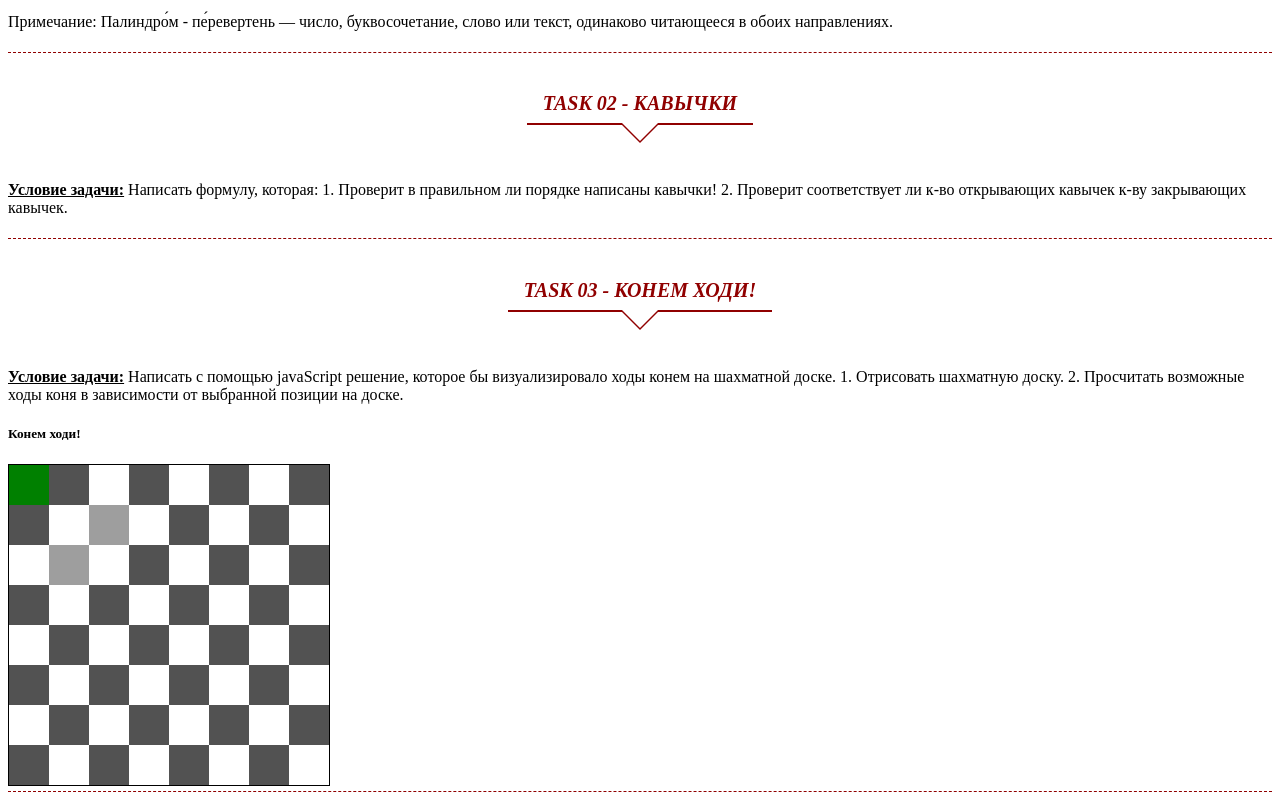
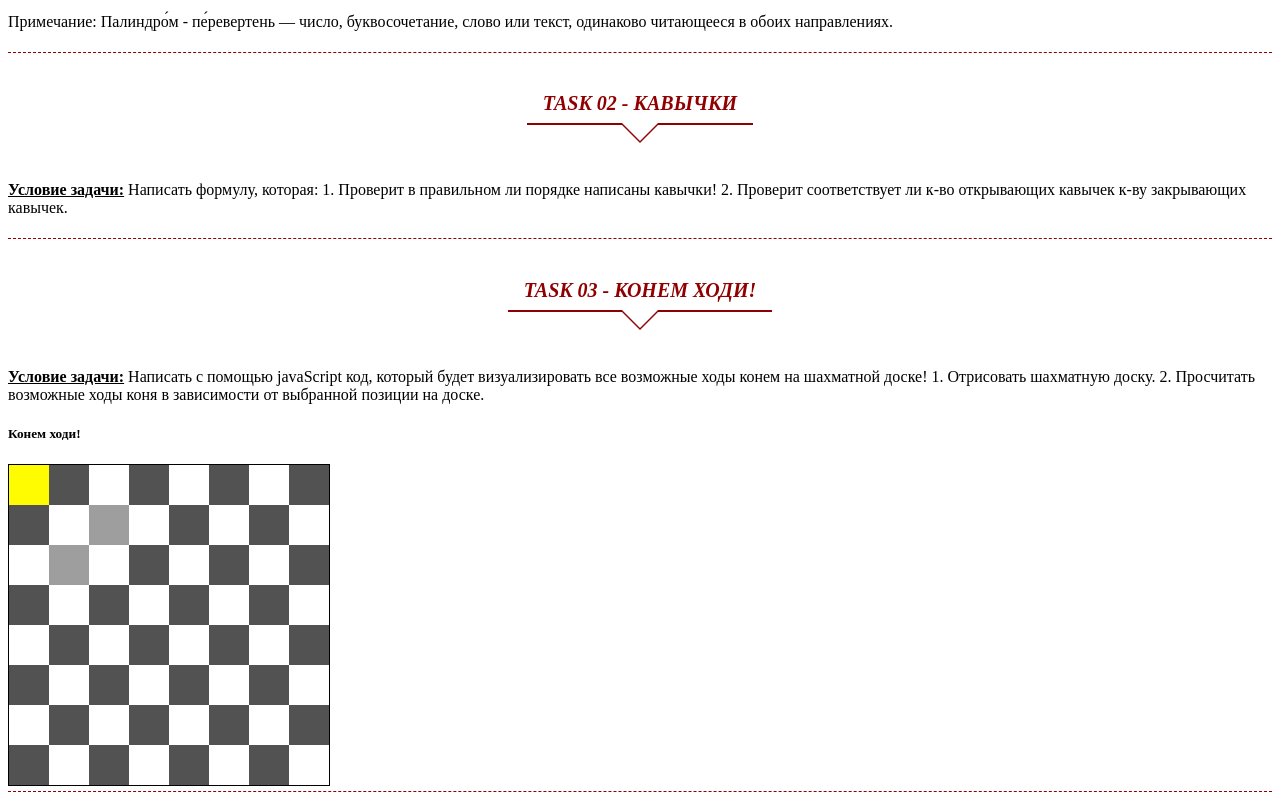
Before and after one commit to Endorrfin/Practice, a plain HTML site: page javaScript/_JS_interview_part_01/index.html in a window 1280 px wide. Both pictures are taken after a click on the element 29 px from the left and 857 px from the top of the page. Shown: the part 372-1172 px from the top of the page. Drawn offline with Linux system fonts and the light colour scheme; grey boxes are pictures that could not be loaded.

Commit message:
updated _JS_interview_part_01

```diff
--- a/javaScript/_JS_interview_part_01/css/style.css
+++ b/javaScript/_JS_interview_part_01/css/style.css
@@ -185,10 +185,10 @@ section {
   background-image: url('https://cdn0.iconfinder.com/data/icons/startup-17/32/startup-07-512.png');
   background-image: url('https://cdn1.iconfinder.com/data/icons/finance-set-1-4/74/3-512.png');
   background-image: url('https://cdn4.iconfinder.com/data/icons/web-seo-line-vol-7/150/planning__strategy__chess__piece-512.png');
-  background-color: tomato;
+  background-color: rgb(195, 195, 195);
   background-size: contain;
 }
 
 .green {
-  background: green;
+  background: #fffb00;
 }
--- a/javaScript/_JS_interview_part_01/index.html
+++ b/javaScript/_JS_interview_part_01/index.html
@@ -40,7 +40,7 @@
                         <h4 class="sectionTitle">Task 03 - конем ходи!</h4>
                     </div>
                     <p class="description"><b><u>Условие задачи:</u></b>
-                        Написать с помощью javaScript решение, которое бы визуализировало ходы конем на шахматной доске.
+                        Написать с помощью javaScript код, который будет визуализировать все возможные ходы конем на шахматной доске!
                         1. Отрисовать шахматную доску.
                         2. Просчитать возможные ходы коня в зависимости от выбранной позиции на доске.
                     </p>
--- a/javaScript/_JS_interview_part_01/js/script.js
+++ b/javaScript/_JS_interview_part_01/js/script.js
@@ -96,7 +96,7 @@ if (count != 0) {
 /**
 |--------------------------------------------------
 | ======= <<<--- TASK #3 - Конем ходи --->>>  =======
-Написать с помощью javaScript решение, которое бы визуализировало ходы конем на шахматной доске
+Написать с помощью javaScript код, который будет визуализировать все возможные ходы конем на шахматной доске!
 |--------------------------------------------------
 */
 
@@ -188,6 +188,21 @@ function horse() {
 }
 
 
+// ---------------- OPTION II ----------------
+// function horse(){
+//   const horseMove = [[1,2],[-1,2],[1,-2],[-1,-2],[2,1],[2,-1],[-2,1],[-2,-1]]
+//   let thisCoord = [parseInt(this.dataset.x), parseInt(this.dataset.y)]
+//   const moves = horseMove.filter(value => {
+//      if (  thisCoord[0] + value[0] >= 0  && thisCoord[0] + value[0] < 8 &&
+//         thisCoord[1] + value[1] >= 0  && thisCoord[1] + value[1] < 8) {
+//         return value
+//      }
+//   })
+//   moves.forEach(value => {
+//      document.querySelector(`[data-x="${thisCoord[0] + value[0]}"][data-y="${thisCoord[1] + value[1]}"]`).classList.toggle('horse')
+//   })
+// }
+
 
 
 
```
